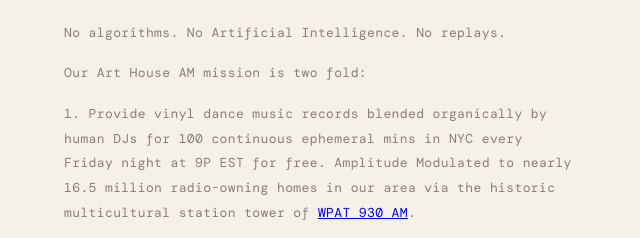
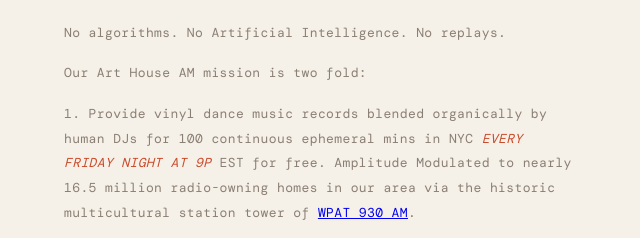
Before and after one commit to NFTvParty/arthouseam, a website: page index.html in a window 1280 px wide. Shown: the part 1055-1293 px from the top of the page, 320-960 px from the left. Drawn offline with nearby package versions, Linux system fonts and the light colour scheme; a web font is replaced by a local one.

Commit message:
Update index.html

```diff
--- a/index.html
+++ b/index.html
@@ -324,7 +324,7 @@
         <div class="section-body">
               <p>No algorithms. No Artificial Intelligence. No replays.</p>
               <p>Our Art House AM mission is two fold:</p>
-              <p>1. Provide vinyl dance music records blended organically by human DJs for 100 continuous ephemeral mins in NYC every Friday night at 9P EST for free. Amplitude Modulated to nearly 16.5 million radio-owning homes in our area via the historic multicultural station tower of <a href="https://www.wpat930am.com/" target="_blank" rel="noopener">WPAT 930 AM</a>.</p>
+              <p>1. Provide vinyl dance music records blended organically by human DJs for 100 continuous ephemeral mins in NYC <em style="color: var(--rust)">EVERY FRIDAY NIGHT AT 9P</em> EST for free. Amplitude Modulated to nearly 16.5 million radio-owning homes in our area via the historic multicultural station tower of <a href="https://www.wpat930am.com/" target="_blank" rel="noopener">WPAT 930 AM</a>.</p>
               <p>Tell your people, you know exactly which ones will appreciate this.</p>
               <p>We're Rhythmically Modulating <em style="color: var(--rust)">EVERY FRIDAY NIGHT AT 9P</em> EST via the 930 AM spectrum of analog kilohertz in NYC</p>
               <p>Our continuing mission occurs on our blog where we focus on old-Head archives, interviews, criticism &amp; limited vinyl and cassette sales as well as special live stream events: ARTHOUSEAM.COM</p>
```
